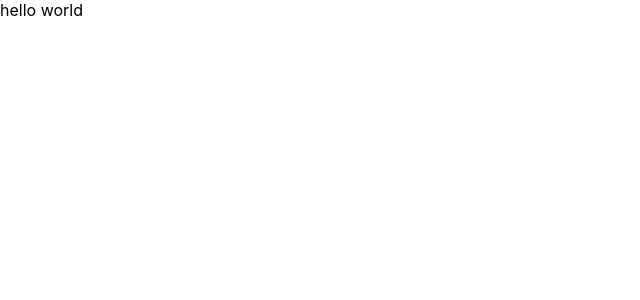
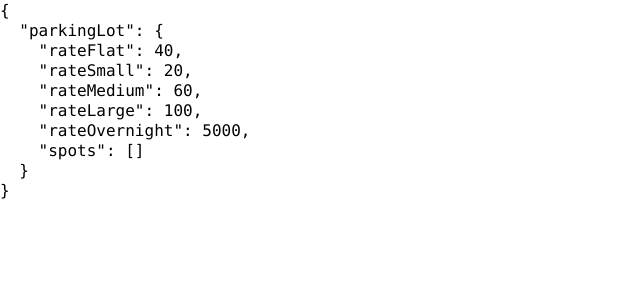
Before and after one commit to joeltumambo/parking-lot-exam, a React (Create React App) app: page / in a window 1280 px wide. Shown: the top 300 px of the page, without its empty margins (0-640 px from the left). Built offline with nearby package versions, Linux system fonts and the light colour scheme.

Commit message:
Create ParkingLot and display details

```diff
--- a/src/App.tsx
+++ b/src/App.tsx
@@ -1,5 +1,18 @@
+import { useState } from "react";
+import ParkingLot from "./types/ParkingLot";
+import createParkingLot from "./utils/createParkingLot";
+import ParkingLotDetails from "./components/ParkingLotDetails";
+
 const App = () => {
-  return <div>hello world</div>;
+  const [parkingLot, setParkingLot] = useState<ParkingLot>(
+    createParkingLot({})
+  );
+
+  return (
+    <div>
+      <ParkingLotDetails {...parkingLot} />
+    </div>
+  );
 };
 
 export default App;
--- /dev/null
+++ b/src/components/ParkingLotDetails.tsx
@@ -0,0 +1,15 @@
+import ParkingLot from "../types/ParkingLot";
+
+const ParkingLotDetails: React.FC<ParkingLot> = (parkingLot) => (
+  <div>
+    <code
+      style={{
+        whiteSpace: "pre-wrap",
+      }}
+    >
+      {JSON.stringify({ parkingLot }, null, 2)}
+    </code>
+  </div>
+);
+
+export default ParkingLotDetails;
--- /dev/null
+++ b/src/types/ParkingLot.tsx
@@ -0,0 +1,27 @@
+export const RATE_FLAT = 40;
+export const RATE_SMALL = 20;
+export const RATE_MEDIUM = 60;
+export const RATE_LARGE = 100;
+export const RATE_OVERNIGHT = 5000;
+
+enum Size {
+  Small = "Small",
+  Medium = "Medium",
+  Large = "Large",
+}
+
+export interface ParkingSpot {
+  size: Size;
+  distances: number[];
+}
+
+interface ParkingLot {
+  rateFlat: number;
+  rateSmall: number;
+  rateMedium: number;
+  rateLarge: number;
+  rateOvernight: number;
+  spots: ParkingSpot[];
+}
+
+export default ParkingLot;
--- /dev/null
+++ b/src/utils/createParkingLot.tsx
@@ -0,0 +1,27 @@
+import ParkingLot, {
+  RATE_FLAT,
+  RATE_LARGE,
+  RATE_MEDIUM,
+  RATE_OVERNIGHT,
+  RATE_SMALL,
+} from "../types/ParkingLot";
+
+const createParkingLot = ({
+  rateFlat = RATE_FLAT,
+  rateSmall = RATE_SMALL,
+  rateMedium = RATE_MEDIUM,
+  rateLarge = RATE_LARGE,
+  rateOvernight = RATE_OVERNIGHT,
+  spots = [],
+}: Partial<ParkingLot>): ParkingLot => {
+  return {
+    rateFlat: rateFlat,
+    rateSmall: rateSmall,
+    rateMedium: rateMedium,
+    rateLarge: rateLarge,
+    rateOvernight: rateOvernight,
+    spots: spots,
+  };
+};
+
+export default createParkingLot;
```
